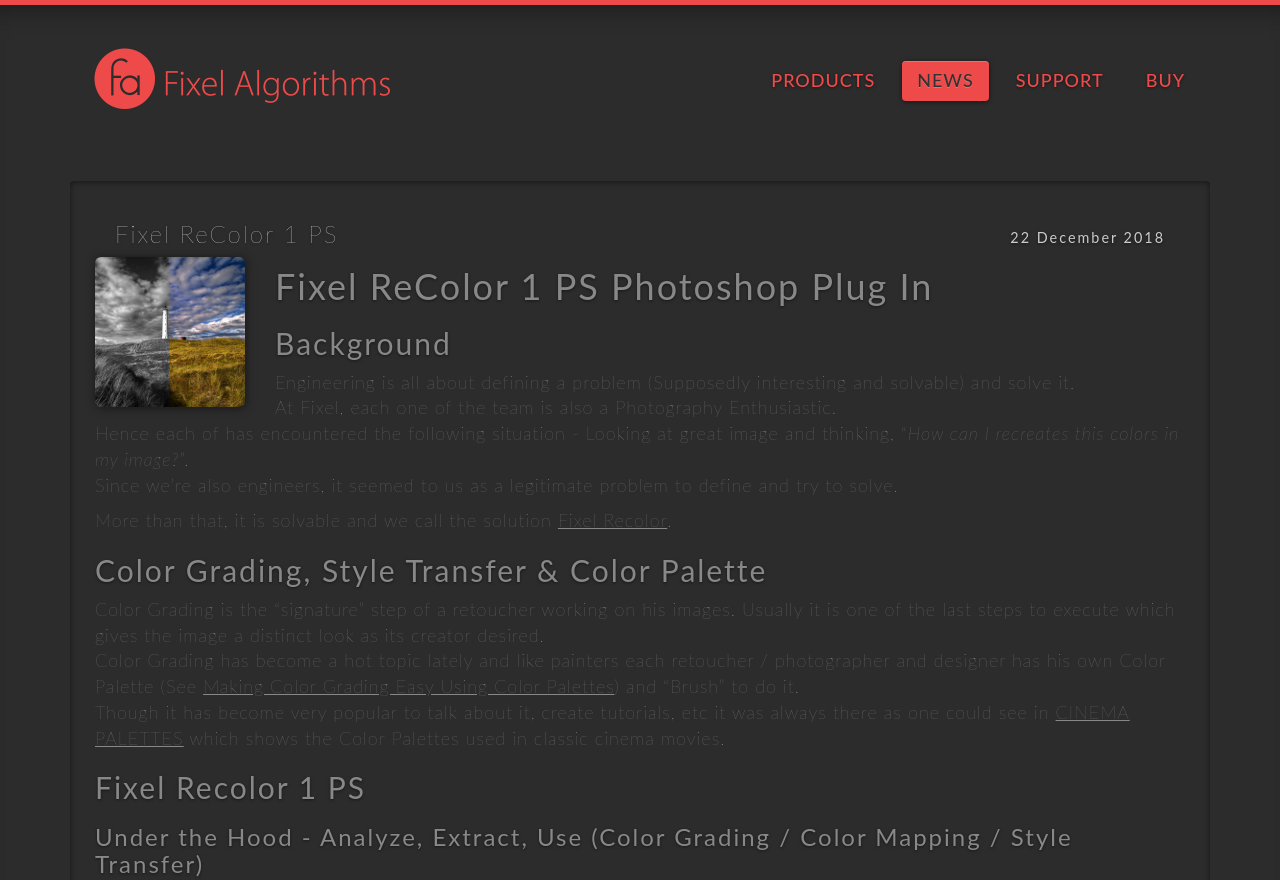
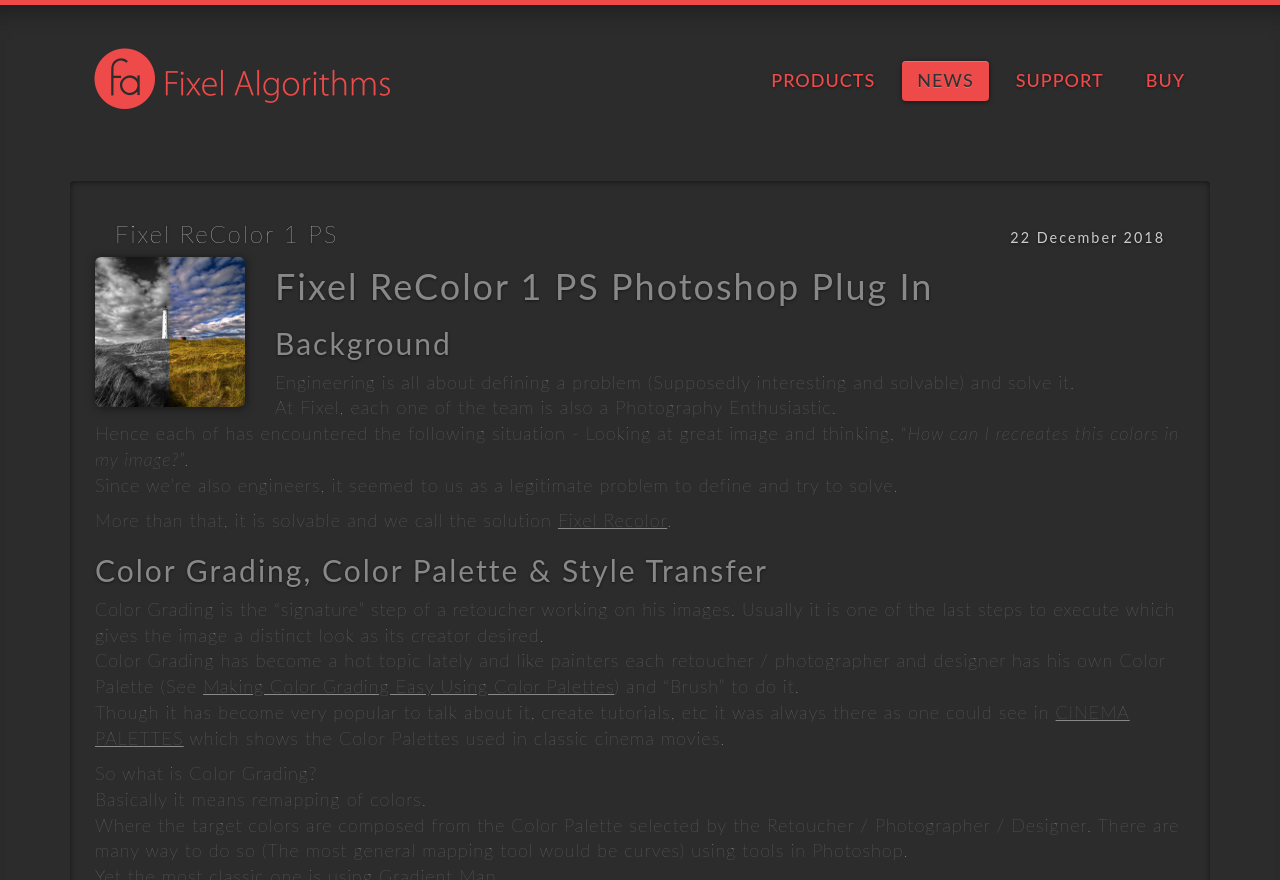
Before and after one commit to FixelAlgorithmsTeam/fixel, a Jekyll site: the page built from _posts/2018-12-22-fixel-recolor-1-ps.md, in a window 1280 px wide and 1400 px high. Shown: the top 880 px of the window. Built offline with Jekyll 4.4.1, drawn with Linux system fonts in a browser that asks for light colours; nearby versions of some CDN libraries; comment, search, counter and statistics services are not loaded; some of the changed text lies outside the part shown; grey boxes are pictures that could not be loaded.

Commit message:
New 	- 	Work on Recolor Product Page. Fixed 	- 	B Known Issues 	-	C To Do 	- 	Enable MathJax (See documentation). Remarks 	- 	E

```diff
--- a/_posts/2018-12-22-fixel-recolor-1-ps.md
+++ b/_posts/2018-12-22-fixel-recolor-1-ps.md
@@ -20,11 +20,23 @@
 More than that, it is solvable and we call the solution [Fixel Recolor][98].
 
 
-## Color Grading, Style Transfer & Color Palette
+## Color Grading, Color Palette & Style Transfer
 
 Color Grading is the "signature" step of a retoucher working on his images. Usually it is one of the last steps to execute which gives the image a distinct look as its creator desired.
 Color Grading has become a hot topic lately and like painters each retoucher / photographer and designer has his own Color Palette (See [Making Color Grading Easy Using Color Palettes](https://fstoppers.com/education/making-color-grading-easy-using-color-palettes-109061)) and "Brush" to do it.
 Though it has become very popular to talk about it, create tutorials, etc it was always there as one could see in [CINEMA PALETTES](https://twitter.com/CINEMAPALETTES) which shows the Color Palettes used in classic cinema movies.
+
+So what is Color Grading?
+Basically it means remapping of colors.
+Where the target colors are composed from the Color Palette selected by the Retoucher / Photographer / Designer.
+There are many way to do so (The most general mapping tool would be curves) using tools in Photoshop.
+Yet the most classic one is using [Gradient Map](https://helpx.adobe.com/il_en/photoshop/using/applying-special-color-effects-images.html#apply_a_gradient_map_to_an_image).
+
+![][Figure001]{:class="center-img"}
+
+The Gradient Map of an image re maps color of the image based on their Luminosity Values.
+Usually the Gradient Map Adjustment Layer is set to Soft Light or Overlay Blend Mode.
+The colors which compose the Gradient Map are taken from the same Color Palette and are chosen according to the atmosphere one wants to create.
 
 ## Fixel Recolor 1 PS
 
@@ -43,7 +55,7 @@
 
 
 
-![][Figure009]{:class="center-img"}
+
 
 As one could see in the figure above, [Fixel Zone Selector][2] can generate Luminosity Masks which are arbitrary to the user will while being:
  * 	Focused - Can target specific luminosity level.
@@ -88,12 +100,12 @@
   [5]: https://www.youtube.com/watch?v=xvjno4d8uJ8 "How to Generate the Classic Luminosity Masks Using Mask / Channel Operations (Add, Subtract, Intersect [Multiply])"
   [98]: https://fixelalgorithms.co/products/recolor/ "Fixel ReColor - Recoloring, Color Grading and Style Transfer for Photographers and Designers - Adobe Photoshop Plug In"
   [99]: https://fixelalgorithms.co "Fixel Algorithms"
-  [Figure001]: {{site.baseurl}}/news/images/LuminosityMask002/ReferenceImage.png "Figure 001 - Reference Image"
-  [Figure002]: {{site.baseurl}}/news/images/LuminosityMask002/SimpleLiving.png "Figure 002 - Real World Reference Image"
-  [Figure003]: {{site.baseurl}}/news/images/LuminosityMask002/PhotoshopColorSettings.png "Figure 003 - Photoshop Color Profile Settings"
-  [Figure004]: {{site.baseurl}}/news/images/LuminosityMask002/ColorProfileOutputValue.png "Figure 004 - Photoshop Color Profile - Pixel Values"
-  [Figure005]: {{site.baseurl}}/news/images/LuminosityMask002/GeneratingLightDarkMidCorrectColorSpace.png "Figure 005 - Luminosity Masks Light, Dark and Mid Under Correct Color Profile Settings"
-  [Figure006]: {{site.baseurl}}/news/images/LuminosityMask002/GeneratingLightDarkMidWrongColorSpace.png "Figure 006 - Luminosity Masks Light, Dark and Mid Under Wrong Color Profile Settings"
-  [Figure007]: {{site.baseurl}}/news/images/LuminosityMask002/PhotoshopDotGainVsFixelLuminosityMaskAnimated.png "Figure 007 - Luminosity Masks - Photoshop (Color Profile - Dot Gain 20%) vs. Theory (Fixel)"
-  [Figure008]: {{site.baseurl}}/news/images/LuminosityMask002/PhotoshopSGrayVsFixelLuminosityMaskAnimated.png "Figure 008 - Luminosity Masks - Photoshop (Color Profile - sGray) vs. Theory (Fixel)"
-  [Figure009]: {{site.baseurl}}/news/images/LuminosityMask002/FixelZoneSelectorParametersAnimated.png "Figure 009 - Luminosity Masks - Fixel Zone SelectorMask Generation Capabilities"
+  [Figure001]: {{site.baseurl}}/news/images/FixelReColor1Ps/PhotoshopGradientMap "Figure 001 - Photoshop Gradient Map Tool & Color Palette"
+  [Figure002]: {{site.baseurl}}/news/images/FixelReColor1Ps/SimpleLiving.png "Figure 002 - Real World Reference Image"
+  [Figure003]: {{site.baseurl}}/news/images/FixelReColor1Ps/PhotoshopColorSettings.png "Figure 003 - Photoshop Color Profile Settings"
+  [Figure004]: {{site.baseurl}}/news/images/FixelReColor1Ps/ColorProfileOutputValue.png "Figure 004 - Photoshop Color Profile - Pixel Values"
+  [Figure005]: {{site.baseurl}}/news/images/FixelReColor1Ps/GeneratingLightDarkMidCorrectColorSpace.png "Figure 005 - Luminosity Masks Light, Dark and Mid Under Correct Color Profile Settings"
+  [Figure006]: {{site.baseurl}}/news/images/FixelReColor1Ps/GeneratingLightDarkMidWrongColorSpace.png "Figure 006 - Luminosity Masks Light, Dark and Mid Under Wrong Color Profile Settings"
+  [Figure007]: {{site.baseurl}}/news/images/FixelReColor1Ps/PhotoshopDotGainVsFixelLuminosityMaskAnimated.png "Figure 007 - Luminosity Masks - Photoshop (Color Profile - Dot Gain 20%) vs. Theory (Fixel)"
+  [Figure008]: {{site.baseurl}}/news/images/FixelReColor1Ps/PhotoshopSGrayVsFixelLuminosityMaskAnimated.png "Figure 008 - Luminosity Masks - Photoshop (Color Profile - sGray) vs. Theory (Fixel)"
+  [Figure009]: {{site.baseurl}}/news/images/FixelReColor1Ps/FixelZoneSelectorParametersAnimated.png "Figure 009 - Luminosity Masks - Fixel Zone SelectorMask Generation Capabilities"
```
Also changed, not shown: news/images/FixelReColor1Ps/PhotoshopGradientMap.png (added), 1 other file.
